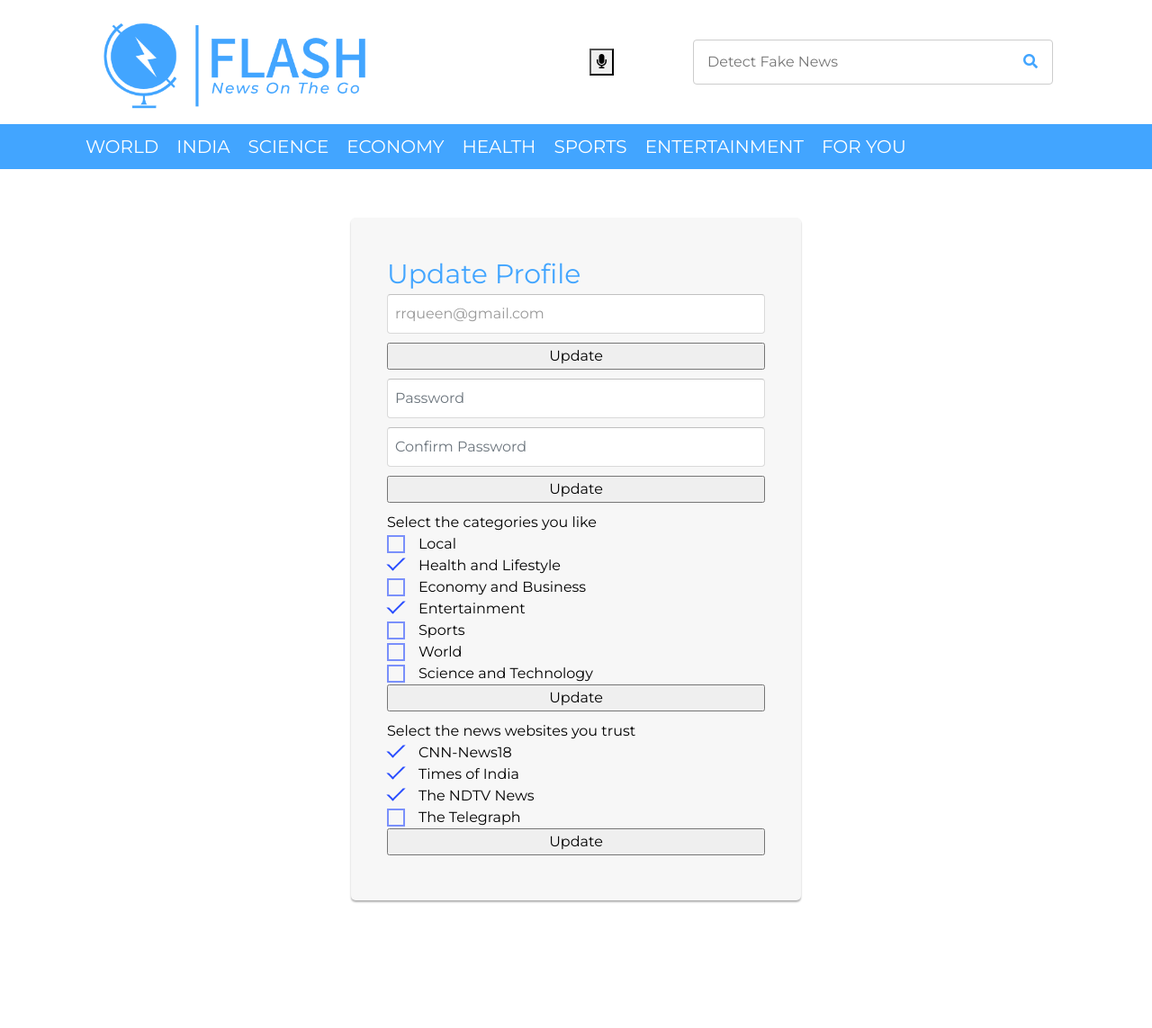
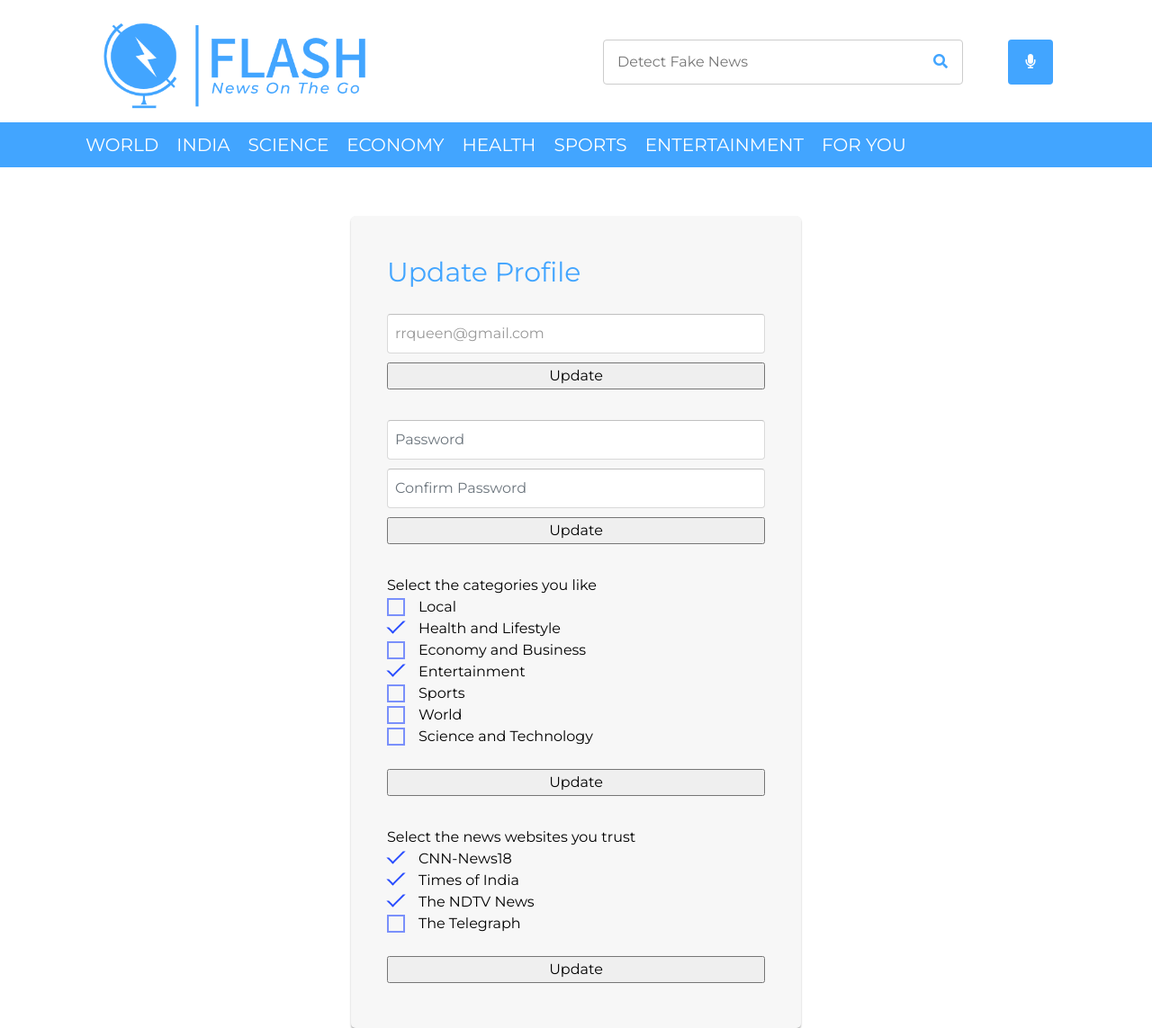
Before and after one commit to Rohini13/Flash, a Django app: page /profile/17 in a window 1280 px wide. Shown: the part 28-1171 px from the top of the page at 90% size. Before the commit the page ends 1032 px from the top, so only its background shows below. Run offline with Django 3.2, Linux system fonts and the light colour scheme; a user stored in the database is signed in; data comes from the database, SQL or seed files in the repository; both versions use the stored data as it was after the commit; some libraries are stand-ins or nearby versions.

Commit message:
microphone css added

```diff
--- a/news/static/news/style.css
+++ b/news/static/news/style.css
@@ -388,7 +388,7 @@ button.btn:hover {
 }
 
 .brand .b-search input[type=text] {
-    margin-left: 400px;
+    margin-left: 300px;
     width: 400px;
     height: 50px;
     padding: 0 15px;
@@ -401,19 +401,41 @@ button.btn:hover {
     border-color: #42A5FF;
 }
 
-.brand .b-search button {
+.brand .b-search #button1 {
+    position: absolute;
+    width: 50px;
+    height: 50px;
+    top: 0;
+    left: 665px;
+    border: none;
+    background: none;
+    color: #42A5FF;
+    border-radius: 4px 4px 4px 4px;
+}
+
+.brand .b-search #button1:hover {
+    background: #42A5FF;
+    color: #ffffff;
+}
+.brand .b-search #button2 {
     position: absolute;
     width: 50px;
     height: 50px;
     top: 0;
     left: 765px;
     border: none;
+    background: #42A5FF;
+    color: #ffffff;
+
+    border-radius: 4px 4px 4px 4px;
+}
+
+.brand .b-search #button2:hover {
+    color: #42A5FF;
     background: none;
-    color: #42A5FF;
-    border-radius: 4px 4px 4px 4px;
-}
-
-.brand .b-search button:hover {
+}
+
+.b-voice button:hover {
     background: #42A5FF;
     color: #ffffff;
 }
@@ -435,6 +457,7 @@ button.btn:hover {
     .brand .b-search {
         margin-bottom: 0;
     }
+
 }
 
 
--- a/news/templates/news/edit_profile.html
+++ b/news/templates/news/edit_profile.html
@@ -61,18 +61,17 @@
                         </div>
                     </div>
                      <div class="col-lg-3 col-md-4">
-                         <form method="post" action="{% url 'detect' %}">
+
+                        <div class="b-search">
+                            <form method="post" action="{% url 'detect' %}">
                              {% csrf_token %}
-                        <div class="b-search">
                             <input type="text" placeholder="Detect Fake News" name="input_text" id="input_text">
-                            <button><i class="fa fa-search"></i></button>
+                            <button id="button1"><i class="fa fa-search"></i></button>
+                            </form>
+                            <a href="{% url 'voice_command1' %}"><button id="button2"><i class="fa fa-microphone"></i></button></a>
                         </div>
-                         </form>
-                    </div>
-                         <div class="col-lg-3 col-md-2">
-                         <a href="{% url 'voice_command1' %}"><button><i class="fa fa-microphone"></i></button></a>
+
                      </div>
-                </div>
             </div>
         </div>
         <!-- Logo End -->
@@ -104,7 +103,7 @@
         <br>
         <!-- Nav Bar End -->
          <div class="login-card">
-           <div class="title-login">Update Profile</div>
+           <div class="title-login">Update Profile</div><br>
         <form id="msform" action="{% url 'change_username' num %}" method="post">
             {% csrf_token %}
             <input type="text" name="username" id="username" class="form-control" placeholder="Username" value="{{ flashuser.user.username }}"/>
@@ -112,10 +111,10 @@
         </form>
         <form id="msform" action="{% url 'change_password' num %}" method="post">
             {% csrf_token %}
-            <input type="password" class="form-control" id="password" name="password" placeholder="Password" />
+            <br><input type="password" class="form-control" id="password" name="password" placeholder="Password" />
               <input type="password" class="form-control" id="confirm_password" name="confirm_password" placeholder="Confirm Password" />
             <input type="submit" name="change" class="submit action-button" id="change" value="Update">
-        </form>
+        </form><br>
         <form id="msform" action="{% url 'change_categories' num %}" method="post">
             {% csrf_token %}
               Select the categories you like<br>
@@ -154,8 +153,8 @@
               {% else %}
                   <input type="checkbox" name="category" id="Technology" value="technology"><label for="Technology">Science and Technology</label><br>
               {% endif %}
-               <input type="submit" name="change" class="submit action-button" id="change" value="Update">
-        </form>
+               <br><input type="submit" name="change" class="submit action-button" id="change" value="Update">
+        </form><br>
         <form id="msform" action="{% url 'change_newspapers' num %}" method="post">
         {% csrf_token %}
               Select the news websites you trust<br>
@@ -179,7 +178,7 @@
               {% else %}
                   <input type="checkbox" name="newspaper" id="Telegraph" value="Telegraph"><label for="Telegraph">The Telegraph</label><br>
               {% endif %}
-              <input type="submit" name="change" class="submit action-button" id="change" value="Update">
+              <br><input type="submit" name="change" class="submit action-button" id="change" value="Update">
         </form>
          </div>
 
```
Also changed, not shown: news/templates/news/fake_news.html (+7 -7 lines), news/templates/news/for_you.html (+7 -7 lines), news/templates/news/home_alt.html (+7 -7 lines), news/templates/news/login.html (+7 -7 lines), news/templates/news/register.html (+7 -7 lines), news/templates/news/single_page.html (+7 -7 lines), db.sqlite3.
